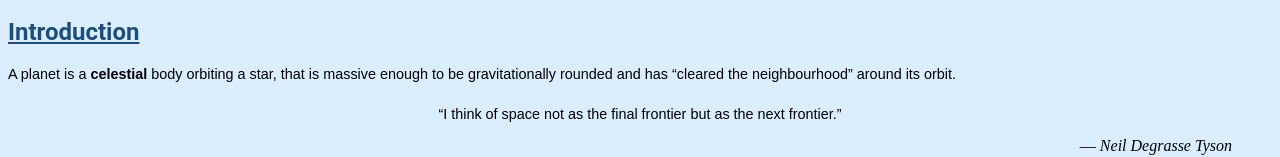
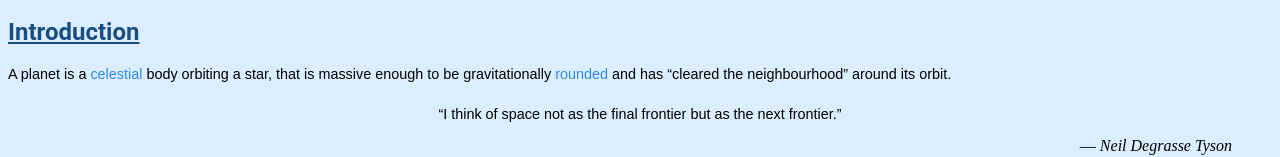
Before and after one commit to sashatran95/dsn1674-assignment-3, a plain HTML site: page index.html in a window 1280 px wide. Shown: the part 213-370 px from the top of the page. Drawn offline with Linux system fonts and the light colour scheme.

Commit message:
fixed classification issue

```diff
--- a/css/main.css
+++ b/css/main.css
@@ -83,10 +83,13 @@ figurecaption {
 	color: #1A4E81;
 }
 
-.celest { /*I need help with the classification*/
+.celest {
 	color: #2E8AE6;
 }
 
+.round {
+	color: #2E8AE6;
+}
 a {
 	color: #2E8AE6;
 }
--- a/index.html
+++ b/index.html
@@ -29,7 +29,7 @@
 
 	<h2>Introduction</h2>
 
-		<p>A planet is a <strong <class="celest">celestial </strong> body orbiting a star, that is massive enough to be gravitationally rounded and has <quote>“cleared the neighbourhood”</quote> around its orbit.
+		<p>A planet is a <span class="celest">celestial </span class> body orbiting a star, that is massive enough to be gravitationally <span class="round">rounded</span class> and has <quote>“cleared the neighbourhood”</quote> around its orbit.
 
 			<blockquote>
 			<p>“I think of space not as the final frontier but as the next 	frontier.”</p>
```
